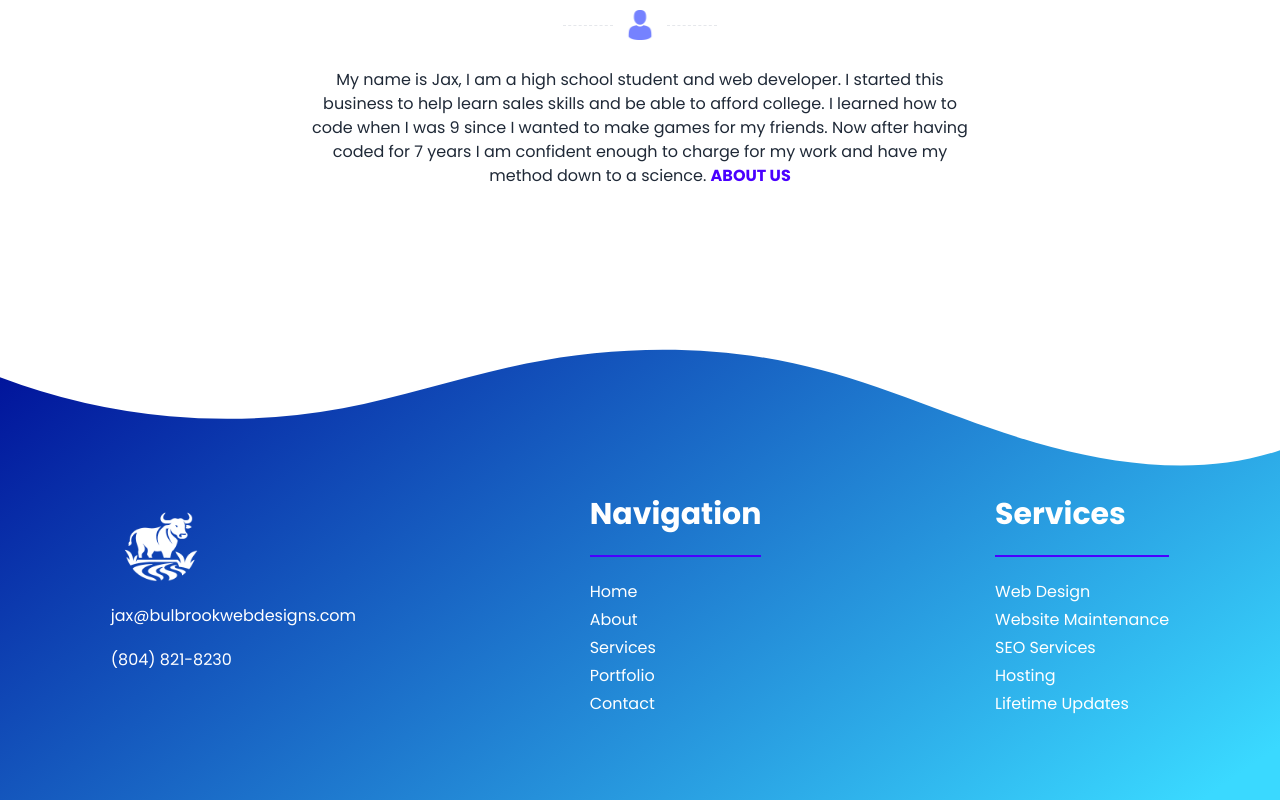
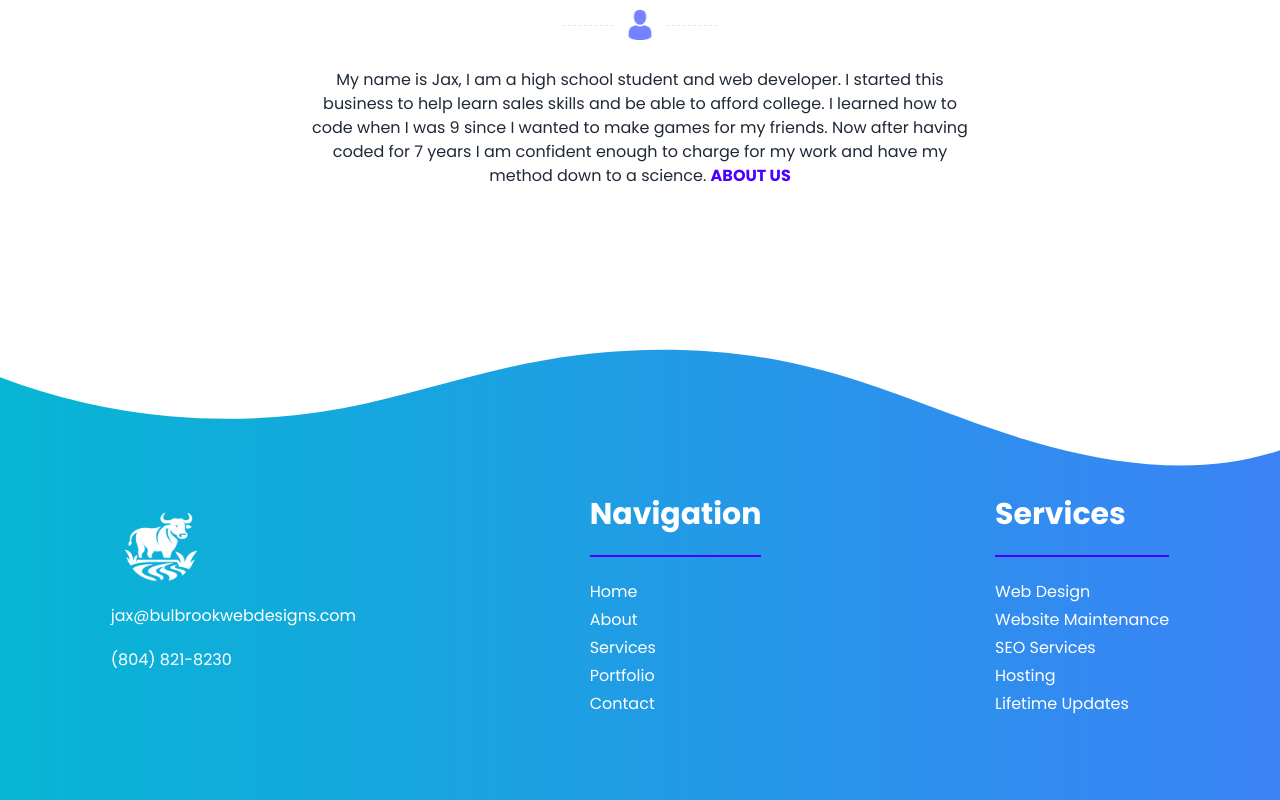
Before and after one commit to Jax-Hax/portfolio, a SvelteKit app: page / in a window 1280 px wide. Shown: the part 2356-3156 px from the top of the page. Built offline with nearby package versions, Linux system fonts and the light colour scheme.

Commit message:
added better bg gradient

```diff
--- a/src/routes/BottomBar.svelte
+++ b/src/routes/BottomBar.svelte
@@ -2,7 +2,7 @@
 	import Picture from '$lib/components/small/Picture.svelte';
 </script>
 
-<div style="background: linear-gradient(145deg,#001099 0,#3ad9ff 96%)" class="mt-40">
+<div style="" class="mt-40 bg-gradient-to-r from-cyan-500 to-blue-500 dark:from-blue-700 dark:to-blue-900">
 	<div class="w-full">
 		<svg data-name="Layer 1" xmlns="http://www.w3.org/2000/svg" viewBox="0 0 1200 120" preserveAspectRatio="none">
 			<path d="M321.39,56.44c58-10.79,114.16-30.13,172-41.86,82.39-16.72,168.19-17.73,250.45-.39C823.78,31,906.67,72,985.66,92.83c70.05,18.48,146.53,26.09,214.34,3V0H0V27.35A600.21,600.21,0,0,0,321.39,56.44Z" class="fill-base-100"></path>
```
